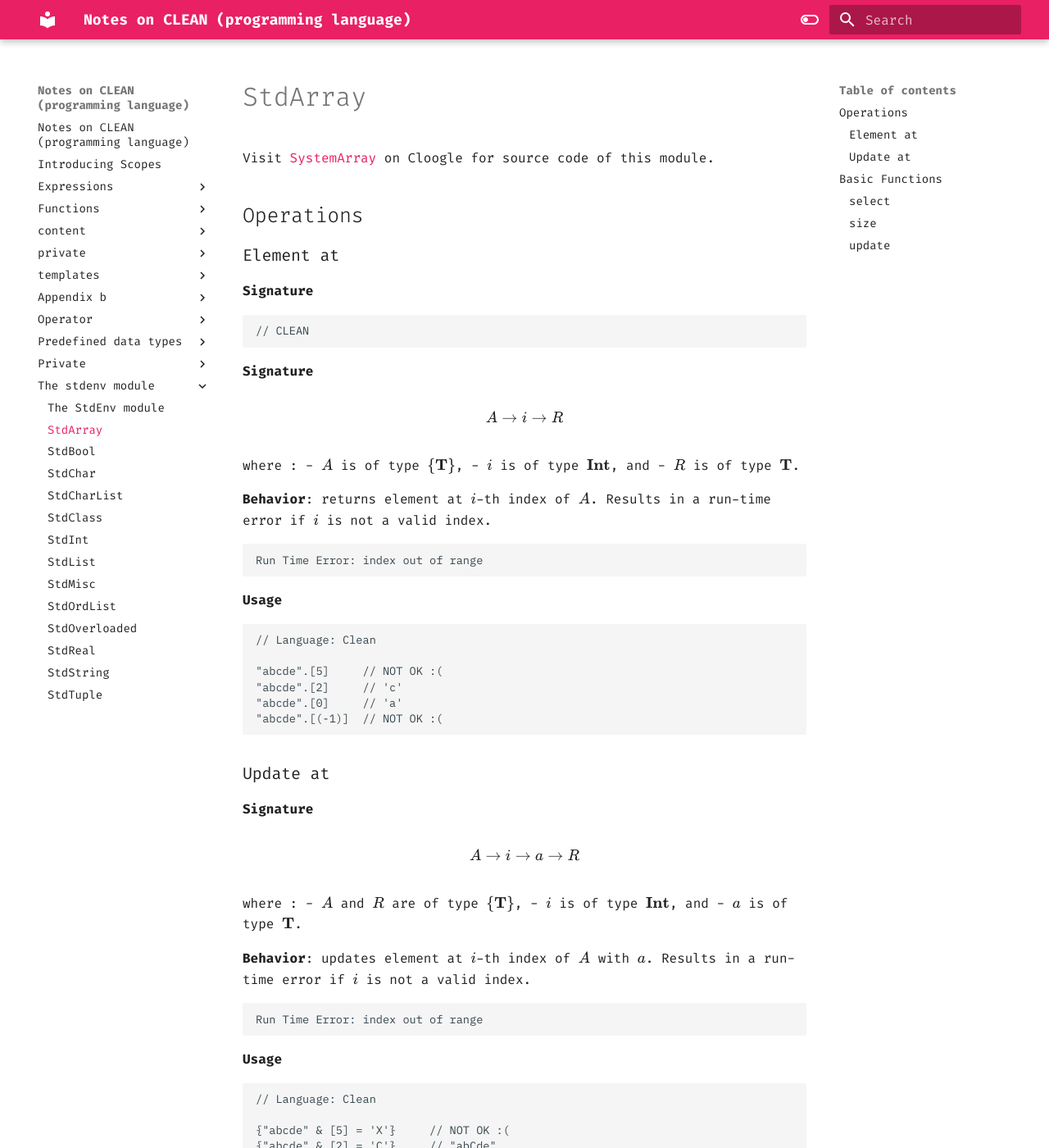
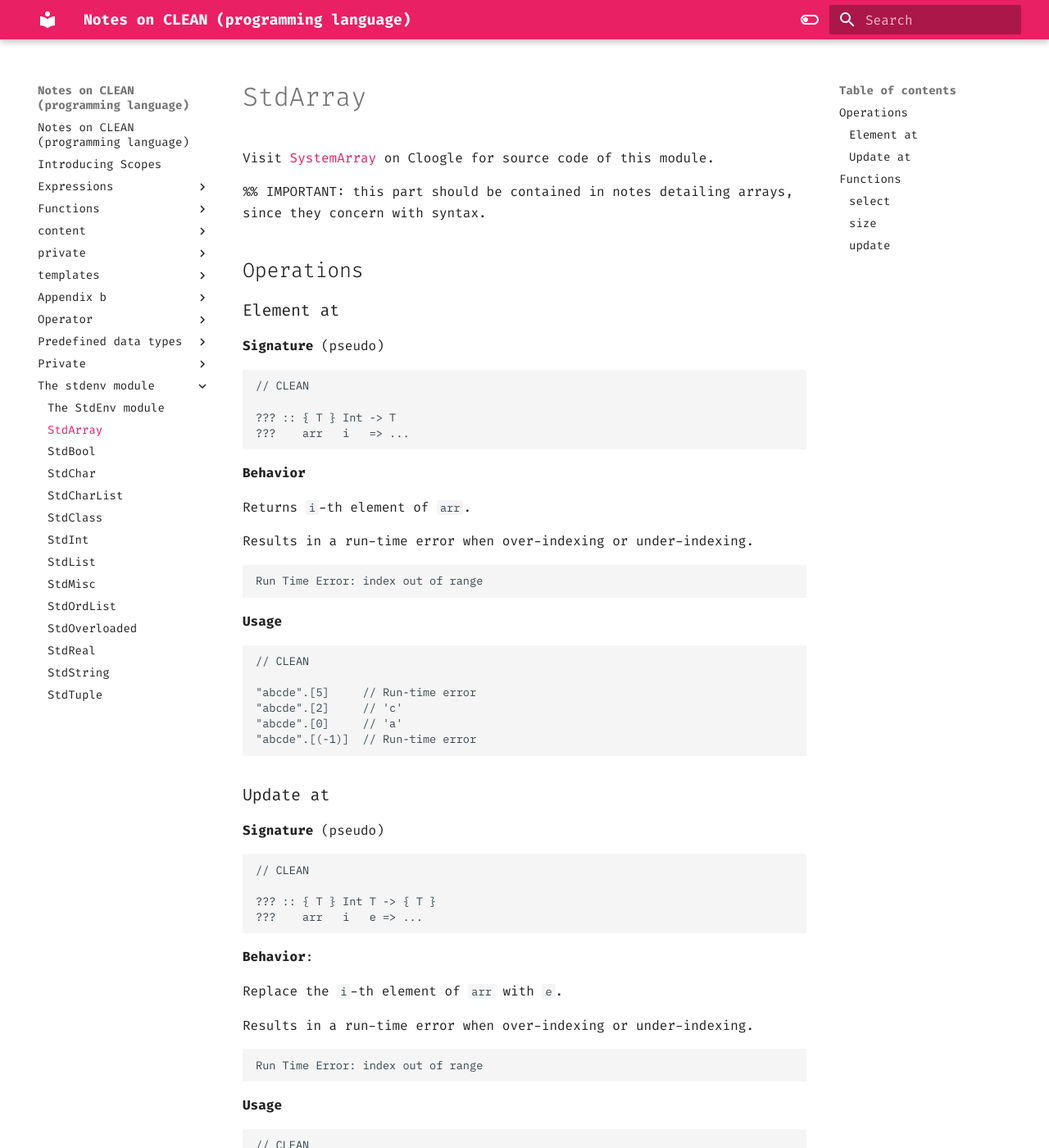
Before and after one commit to Eurydia/notes-on-clean-programming-language, an MkDocs documentation site: the page built from docs/the-stdenv-module/stdarray.md, in a window 1280 px wide and 1400 px high. Shown: the whole window at 82% size. Built offline with MkDocs 1.6.1 and Material for MkDocs 9.7.7, drawn with Linux system fonts in a browser that asks for light colours; some of the changed text lies outside the part shown.

Commit message:
Update stdarray.md

````diff
--- a/docs/the-stdenv-module/stdarray.md
+++ b/docs/the-stdenv-module/stdarray.md
@@ -1,34 +1,29 @@
 # StdArray
 
 Visit [SystemArray](https://cloogle.org/src/#base-stdenv/StdArray;icl;line=1) on Cloogle for source code of this module.
+
+%%
+IMPORTANT: this part should be contained in notes detailing arrays, since they concern with syntax.
+
 
 ## Operations
 
 ### Element at
 
-**Signature**
+**Signature** (pseudo)
 
 ```
 // CLEAN
 
-
+??? :: { T } Int -> T
+???    arr   i   => ...
 ```
 
-**Signature**
+**Behavior**
 
-$$
-\begin{align*}
-A\rightarrow{i}\rightarrow{R}
-\end{align*}
-$$
+Returns `i`-th element of `arr`.
 
-where :
-- $A$ is of type $\{\textbf{T}\}$,
-- $i$ is of type $\textbf{Int}$, and
-- $R$ is of type $\textbf{T}$.
-
-**Behavior**: returns element at $i$-th index of $A$.
-Results in a run-time error if $i$ is not a valid index.
+Results in a run-time error when over-indexing or under-indexing.
 
 ```
 Run Time Error: index out of range
@@ -37,31 +32,31 @@ Run Time Error: index out of range
 **Usage**
 
 ```
-// Language: Clean
+// CLEAN
 
-"abcde".[5]     // NOT OK :(
+"abcde".[5]     // Run-time error
 "abcde".[2]     // 'c'
 "abcde".[0]     // 'a'
-"abcde".[(-1)]  // NOT OK :(
+"abcde".[(-1)]  // Run-time error
 ```
 
 ### Update at
 
-**Signature**
+**Signature** (pseudo)
 
-$$
-\begin{align*}
-A\rightarrow{i}\rightarrow{a}\rightarrow{R}
-\end{align*}
-$$
+```
+// CLEAN
 
-where :
-- $A$ and $R$ are of type $\{\textbf{T}\}$,
-- $i$ is of type $\textbf{Int}$, and
-- $a$ is of type $\textbf{T}$.
+??? :: { T } Int T -> { T }
+???    arr   i   e => ...
+```
 
-**Behavior**: updates element at $i$-th index of $A$ with $a$.
-Results in a run-time error if $i$ is not a valid index.
+
+**Behavior**:
+
+Replace the `i`-th element of `arr` with `e`.
+
+Results in a run-time error when over-indexing or under-indexing.
 
 ```
 Run Time Error: index out of range
@@ -70,38 +65,38 @@ Run Time Error: index out of range
 **Usage**
 
 ```
-// Language: Clean
+// CLEAN
 
-{"abcde" & [5] = 'X'}     // NOT OK :(
+{"abcde" & [5] = 'X'}     // Run-time error
 {"abcde" & [2] = 'C'}     // "abCde"
 {"abcde" & [0] = 'A'}     // "Abcde"
-{"abcde" & [(-1)] = 'X'}  // NOT OK :(
+{"abcde" & [(-1)] = 'X'}  // Run-time error
 
-{"abcde" & [0] = 'A', [1] = 'B'}
-// "ABcde"
+{"abcde" & [0] = 'A', [1] = 'B'}  // "ABcde"
 ```
 
 ---
 
-## Basic Functions
+%%
+
+
+## Functions
 
 ### `select`
 
 **Signature**
 
-$$
-\begin{align*}
-A\rightarrow{i}\rightarrow{R}
-\end{align*}
-$$
+```
+// CLEAN
 
-where:
-- $A$ is of type $\{\textbf{T}\}$,
-- $i$ is of type $\textbf{Int}$, and
-- $R$ are of type $\textbf{T}$.
+select :: { T } Int -> T
+select    A     i   => ...
+```
 
-**Behavior**: returns the $i$-th element of $A$.
-Results in a run-time error if $i$ is not a valid index.
+**Behavior**:
+
+Returns the `i`-th element of `A`.
+Results in a run-time error when over-indexing or under-indexing.
 
 ```
 Run Time Error: index out of range
@@ -109,37 +104,34 @@ Run Time Error: index out of range
 
 **Usage**
 
+```
+// CLEAN
 
-```
-// Language: Clean
-
-select "abcde" 5     // NOT OK :(
+select "abcde" 5     // Run-time error
 select "abcde" 2     // 'c'
 select "abcde" 0     // 'a'
-select "abcde" (-1)  // NOT OK :(
+select "abcde" (-1)  // Run-time error
 ```
 
 ### `size`
 
 **Signature**
 
-$$
-\begin{align*}
-A\rightarrow{R}
-\end{align*}
-$$
+```
+// CLEAN
 
-where:
-- $A$ is of type $\{\textbf{T}\}$,
-- $R$ are of type $\textbf{Int}$.
+size :: { T } -> Int
+size    A     => ...
+```
 
-**Behavior**: returns size of $A$.
+**Behavior**
+
+Returns the size of `A`.
 
 **Usage**
 
-
 ```
-// Language: Clean
+// CLEAN
 
 size "abcde"  // 5
 size "abcd"   // 4
@@ -151,19 +143,17 @@ size "ab"     // 2
 
 **Signature**
 
-$$
-\begin{align*}
-A\rightarrow{i}\rightarrow{a}\rightarrow{R}
-\end{align*}
-$$
+```
+// CLEAN
 
-where :
-- $A$ and $R$ are of type $\{\textbf{T}\}$,
-- $i$ is of type $\textbf{Int}$, and
-- $a$ is of type $\textbf{T}$.
+update :: { T } Int T -> { T }
+update    A     i   a => ...
+```
 
-**Behavior**: updates element at $i$-th index of $A$ with $a$.
-Results in a run-time error if $i$ is not a valid index.
+**Behavior**
+
+Updates the `i`-th element of `A` with `a`.
+Results in a run-time error when over-indexing or under-indexing.
 
 ```
 Run Time Error: index out of range
@@ -172,10 +162,10 @@ Run Time Error: index out of range
 **Usage**
 
 ```
-// Language: Clean
+// CLEAN
 
-update "abcde"   5  'X'  // NOT OK :(
+update "abcde"   5  'X'  // Run-time error
 update "abcde"   2  'C'  // "abCde"
 update "abcde"   0  'A'  // "Abcde"
-update "abcde" (-1) 'X'  // NOT OK :(
+update "abcde" (-1) 'X'  // Run-time error
 ```
````
